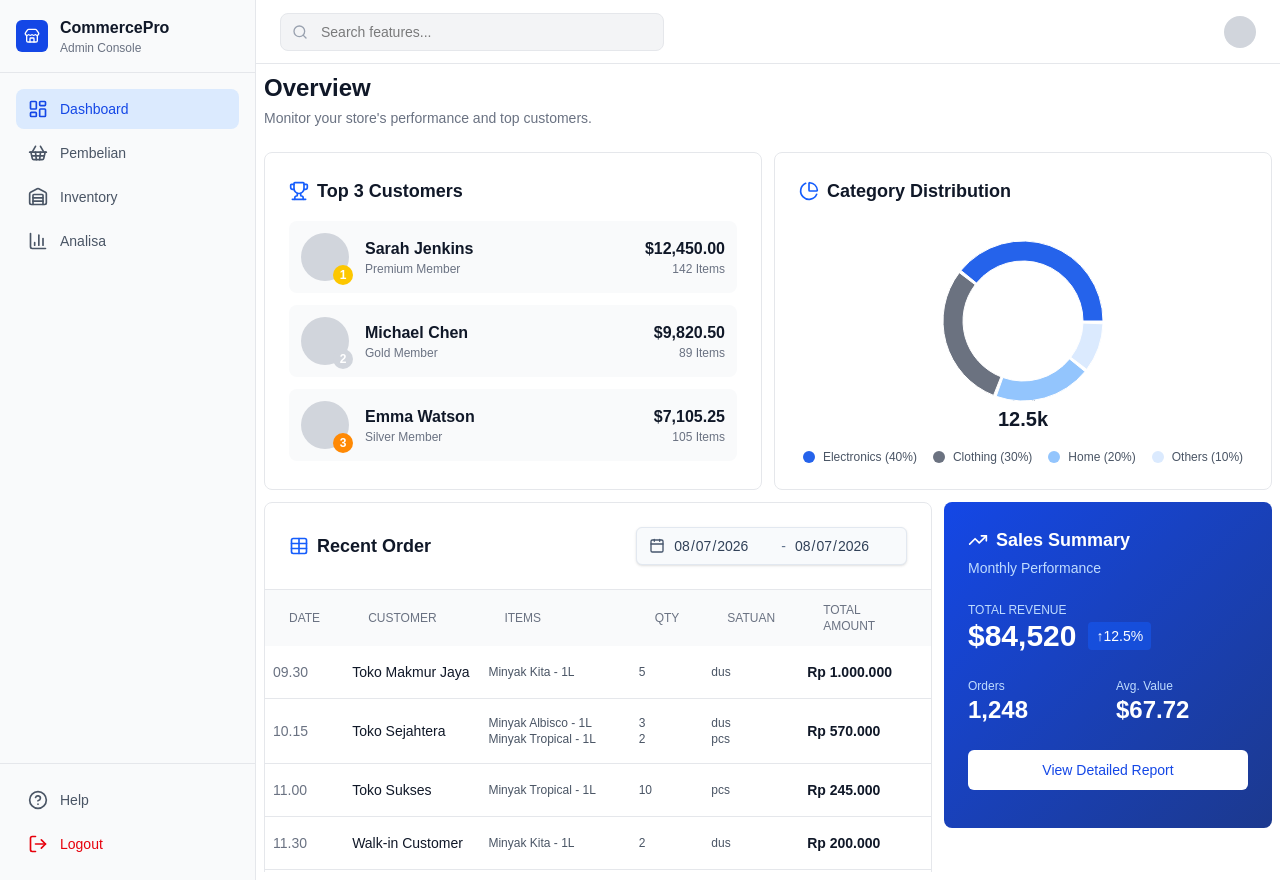
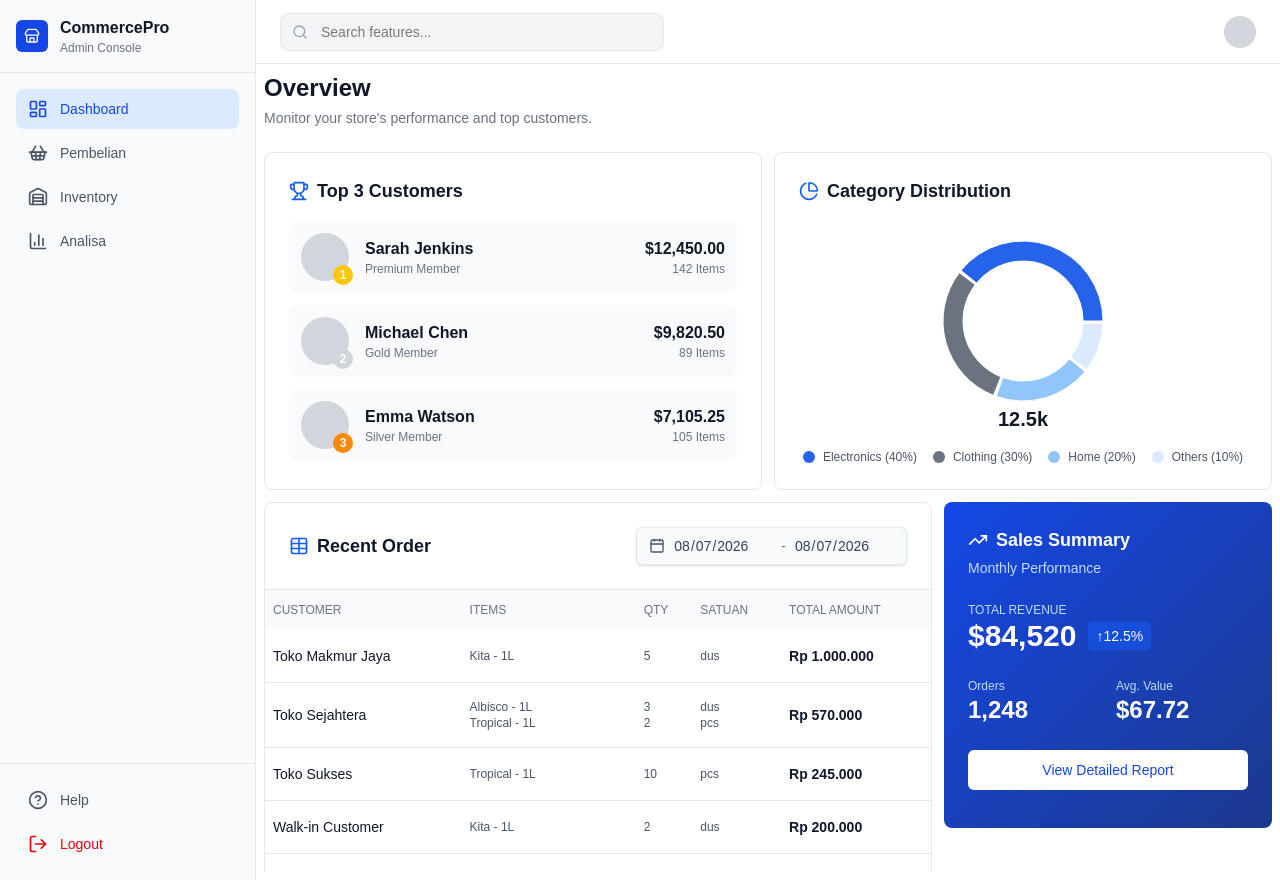
Before and after one commit to ImamBSI/kasir-qu, a Next.js app: page / in a window 1280 px wide. Built offline with nearby package versions, Linux system fonts and the light colour scheme.

Commit message:
revamp komponen

```diff
--- a/src/app/page.tsx
+++ b/src/app/page.tsx
@@ -6,7 +6,7 @@ import { PieChart as RechartsPieChart, Pie, Cell, ResponsiveContainer, Tooltip }
 import purchasedData from "@/data/purchased.json";
 import type { Order } from "@/types";
 import DateRange from "@/components/DateRange";
-import { formatCurrency, formatDate } from "@/utils/format";
+import { formatCurrency } from "@/utils/format";
 
 const topBuyers = [
   {
@@ -168,22 +168,19 @@ export default function DashboardPage() {
               <table className="w-full">
                 <thead className="sticky top-0 bg-gray-50 z-10">
                   <tr>
-                    <th className="px-6 py-3 text-left text-xs font-medium text-gray-500 uppercase">
-                      Date
-                    </th>
-                    <th className="px-6 py-3 text-left text-xs font-medium text-gray-500 uppercase">
+                    <th className="px-2 py-3 text-left text-xs font-medium text-gray-500 uppercase">
                       Customer
                     </th>
-                    <th className="px-6 py-3 text-left text-xs font-medium text-gray-500 uppercase">
+                    <th className="px-2 py-3 text-left text-xs font-medium text-gray-500 uppercase">
                       Items
                     </th>
-                    <th className="px-6 py-3 text-left text-xs font-medium text-gray-500 uppercase">
+                    <th className="px-2 py-3 text-left text-xs font-medium text-gray-500 uppercase">
                       Qty
                     </th>
-                    <th className="px-6 py-3 text-left text-xs font-medium text-gray-500 uppercase">
+                    <th className="px-2 py-3 text-left text-xs font-medium text-gray-500 uppercase">
                       Satuan
                     </th>
-                    <th className="px-6 py-3 text-left text-xs font-medium text-gray-500 uppercase">
+                    <th className="px-2 py-3 text-left text-xs font-medium text-gray-500 uppercase">
                       Total Amount
                     </th>
                   </tr>
@@ -191,9 +188,6 @@ export default function DashboardPage() {
                 <tbody className="divide-y divide-gray-200">
                   {filteredOrders.map((order) => (
                     <tr key={order.id} className="hover:bg-gray-50">
-                      <td className="px-2 py-4 text-sm text-gray-500">
-                        {formatDate(order.order_date)}
-                      </td>
                       <td className="px-2 py-4 text-sm font-medium text-gray-900">
                         {order.customer_name || "Walk-in Customer"}
                       </td>
--- a/src/data/products.json
+++ b/src/data/products.json
@@ -1,7 +1,7 @@
 [
   {
     "id": 1,
-    "name": "Minyak Kita - 1L",
+    "name": "Kita - 1L",
     "sku": "OIL-001",
     "category": "Minyak Goreng Sawit",
     "image": "/images/minyak-kita.webp",
@@ -21,7 +21,7 @@
   },
   {
     "id": 2,
-    "name": "Minyak Albisco - 1L",
+    "name": "Albisco - 1L",
     "sku": "OIL-002",
     "category": "Minyak Goreng Sawit",
     "image": "/images/albisco.webp",
@@ -41,7 +41,7 @@
   },
   {
     "id": 3,
-    "name": "Minyak Tropical - 1L",
+    "name": "Tropical - 1L",
     "sku": "OIL-003",
     "category": "Minyak Goreng Sawit",
     "image": "/images/tropical-1lt.webp",
@@ -61,7 +61,7 @@
   },
   {
     "id": 4,
-    "name": "Bumbu Sajiku Nasi Goreng",
+    "name": "Sajiku Nasi Goreng",
     "sku": "SPICE-001",
     "category": "Bumbu Dapur",
     "image": "/images/sajiku.webp",
@@ -86,7 +86,7 @@
   },
   {
     "id": 5,
-    "name": "Bumbu Sajiku Ayam Goreng",
+    "name": "Sajiku Ayam Goreng",
     "sku": "SPICE-002",
     "category": "Bumbu Dapur",
     "image": "/images/sajiku2.webp",
@@ -111,7 +111,7 @@
   },
   {
     "id": 6,
-    "name": "Bumbu Sajiku Serbaguna",
+    "name": "Sajiku Serbaguna",
     "sku": "SPICE-003",
     "category": "Bumbu Dapur",
     "image": "/images/sajiku3.webp",
--- a/src/data/purchased.json
+++ b/src/data/purchased.json
@@ -7,7 +7,7 @@
     "items": [
       {
         "item_id": "OIL-001",
-        "item_name": "Minyak Kita - 1L",
+        "item_name": "Kita - 1L",
         "quantity": 5,
         "unit": "dus",
         "unit_price": 200000,
@@ -23,7 +23,7 @@
     "items": [
       {
         "item_id": "OIL-002",
-        "item_name": "Minyak Albisco - 1L",
+        "item_name": "Albisco - 1L",
         "quantity": 3,
         "unit": "dus",
         "unit_price": 220000,
@@ -31,7 +31,7 @@
       },
       {
         "item_id": "OIL-003",
-        "item_name": "Minyak Tropical - 1L",
+        "item_name": "Tropical - 1L",
         "quantity": 2,
         "unit": "pcs",
         "unit_price": 21000,
@@ -47,7 +47,7 @@
     "items": [
       {
         "item_id": "OIL-003",
-        "item_name": "Minyak Tropical - 1L",
+        "item_name": "Tropical - 1L",
         "quantity": 10,
         "unit": "pcs",
         "unit_price": 21000,
@@ -63,7 +63,7 @@
     "items": [
       {
         "item_id": "OIL-001",
-        "item_name": "Minyak Kita - 1L",
+        "item_name": "Kita - 1L",
         "quantity": 2,
         "unit": "dus",
         "unit_price": 200000,
@@ -79,7 +79,7 @@
     "items": [
       {
         "item_id": "OIL-003",
-        "item_name": "Minyak Tropical - 1L",
+        "item_name": "Tropical - 1L",
         "quantity": 10,
         "unit": "pcs",
         "unit_price": 21000,
@@ -95,7 +95,7 @@
     "items": [
       {
         "item_id": "SPICE-002",
-        "item_name": "Bumbu Sajiku Ayam Goreng",
+        "item_name": "Sajiku Ayam Goreng",
         "quantity": 2,
         "unit": "dus",
         "unit_price": 100000,
@@ -111,7 +111,7 @@
     "items": [
       {
         "item_id": "OIL-003",
-        "item_name": "Minyak Tropical - 1L",
+        "item_name": "Tropical - 1L",
         "quantity": 10,
         "unit": "pcs",
         "unit_price": 21000,
@@ -127,7 +127,7 @@
     "items": [
       {
         "item_id": "SPICE-002",
-        "item_name": "Bumbu Sajiku Ayam Goreng",
+        "item_name": "Sajiku Ayam Goreng",
         "quantity": 2,
         "unit": "dus",
         "unit_price": 100000,
@@ -143,7 +143,7 @@
     "items": [
       {
         "item_id": "OIL-003",
-        "item_name": "Minyak Tropical - 1L",
+        "item_name": "Tropical - 1L",
         "quantity": 10,
         "unit": "pcs",
         "unit_price": 21000,
@@ -159,7 +159,7 @@
     "items": [
       {
         "item_id": "SPICE-002",
-        "item_name": "Bumbu Sajiku Ayam Goreng",
+        "item_name": "Sajiku Ayam Goreng",
         "quantity": 2,
         "unit": "dus",
         "unit_price": 100000,
```
